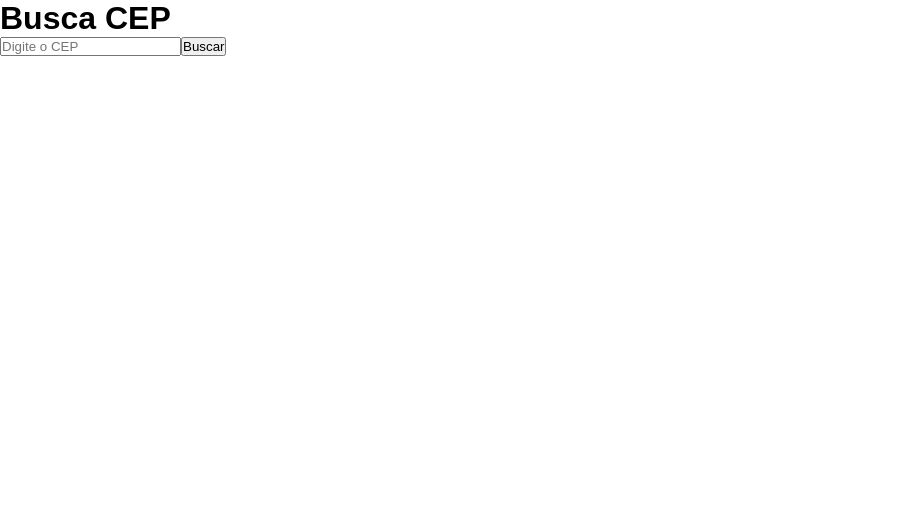
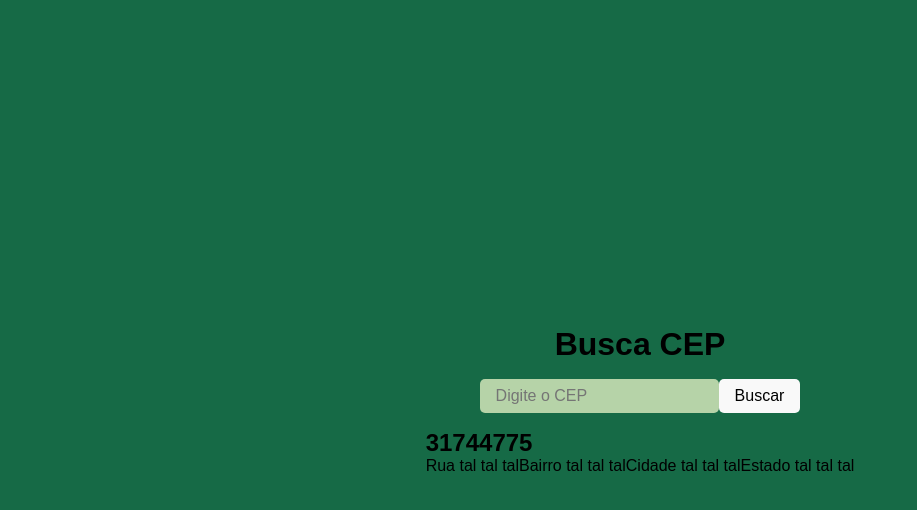
Before and after one commit to MateusOliveira991/buscadorcepReact, a React (Vite) app: page / in a window 1280 px wide. Shown: the top 510 px of the page, without its empty margins (0-917 px from the left). Built offline with nearby package versions, Linux system fonts and the light colour scheme.

Commit message:
Feat: Estilo inicial da tela de busca

```diff
--- a/src/App.jsx
+++ b/src/App.jsx
@@ -1,6 +1,6 @@
 import { useState } from 'react'
-import reactLogo from './assets/react.svg'
-import viteLogo from '/vite.svg'
+import './style.css'
+
 
 
 function App() {
@@ -11,8 +11,15 @@ function App() {
       <div className='container'>
         <h1 className='title'>Busca CEP</h1>
         <div className='search'>
-          <input type='text' placeholder='Digite o CEP' />
+          <input className='input' type='text' placeholder='Digite o CEP' />
           <button>Buscar</button>
+          </div>
+          <div className="main">
+            <h2>31744775</h2>
+            <span>Rua tal tal tal</span>
+            <span>Bairro tal tal tal</span>
+            <span>Cidade tal tal tal</span>
+            <span>Estado tal tal tal</span>
           </div>
 
       </div>
--- /dev/null
+++ b/src/style.css
@@ -0,0 +1,38 @@
+.container {
+    display: flex;
+    flex-direction: column;
+    justify-content: center;
+    align-items: center;
+    height: 100vh;
+    background-color: #166a46;
+}
+
+h1 {
+    font-size: 2rem;
+    margin-bottom: 1rem;
+}
+
+button {
+    padding: 0.5rem 1rem;
+    font-size: 1rem;
+    background-color: #f9f9f9;
+    border: none;
+    border-radius: 5px;
+    cursor: pointer;
+}
+
+button:hover {
+    background-color: #15e612;
+}
+
+.input {
+    padding: 0.5rem 1rem;
+    font-size: 1rem;
+    margin-bottom: 1rem;
+    border: none;
+    border-radius: 5px;
+    background-color: rgb(182, 211, 168);
+
+
+
+}
```
